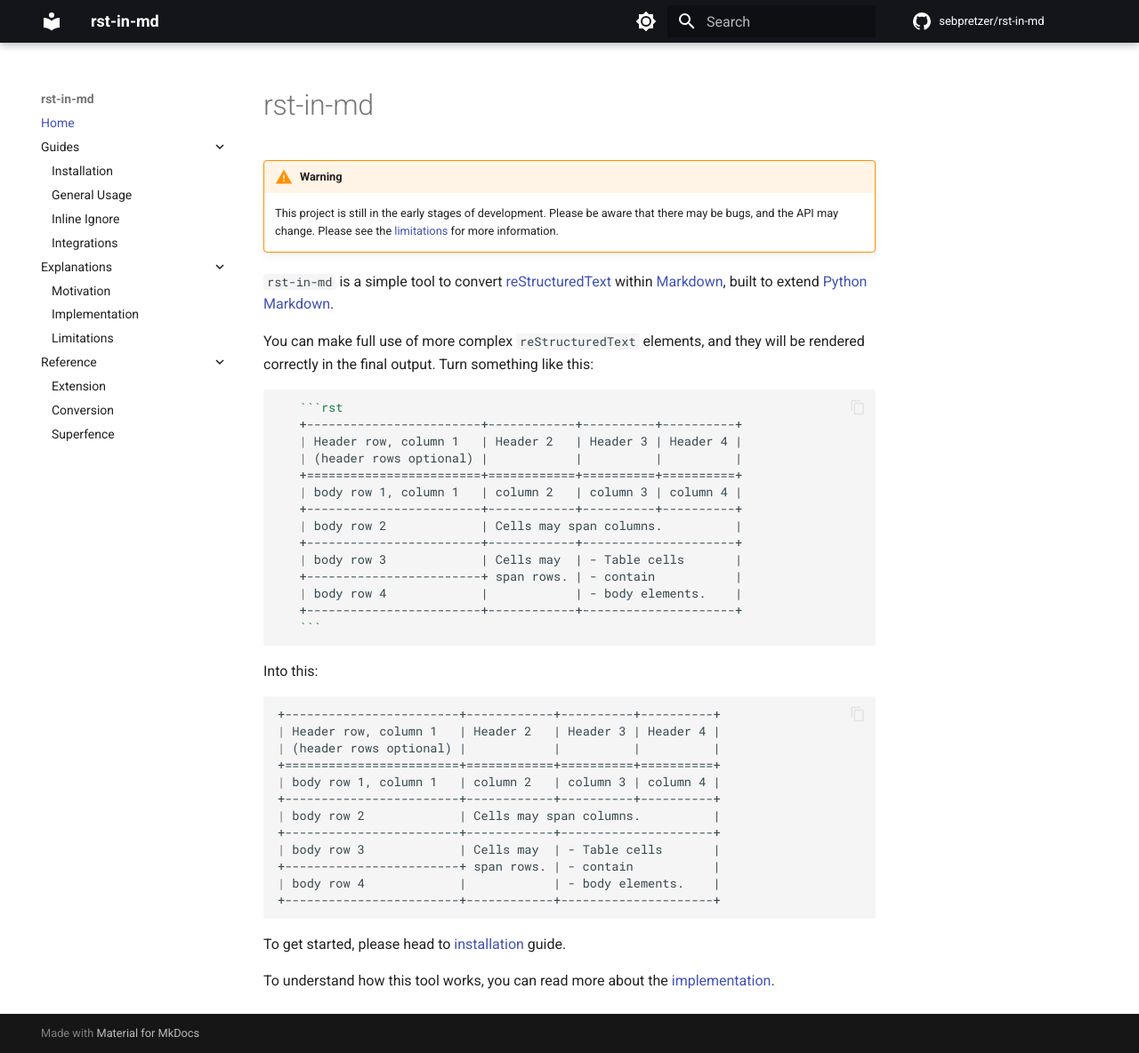
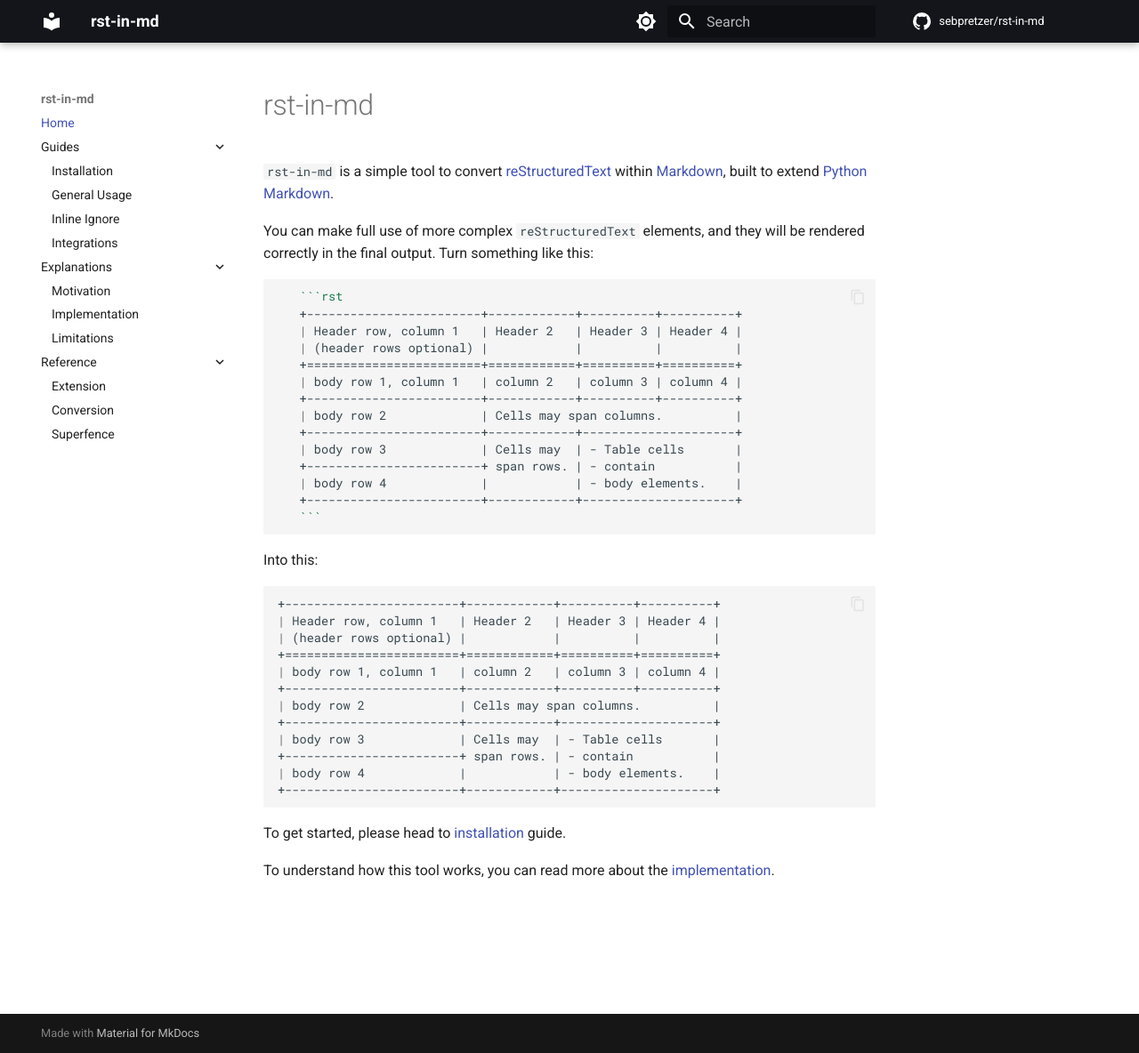
Before and after one commit to sebpretzer/rst-in-md, an MkDocs documentation site: the page built from docs/index.md, in a window 1280 px wide and 1184 px high. Shown: the whole window at 89% size. Built offline with MkDocs 1.6.1 and Material for MkDocs 9.7.7, drawn with Linux system fonts in a browser that asks for light colours; comment, search, counter and statistics services are not loaded.

Commit message:
remove warning

```diff
--- a/docs/index.md
+++ b/docs/index.md
@@ -1,7 +1,4 @@
 # rst-in-md
-
-!!! warning
-    This project is still in the early stages of development. Please be aware that there may be bugs, and the API may change. Please see the [limitations](./explanations/limitations.md) for more information.
 
 `rst-in-md` is a simple tool to convert [reStructuredText](https://docutils.sourceforge.io/rst.html) within [Markdown](https://daringfireball.net/projects/markdown/), built to extend [Python Markdown](https://python-markdown.github.io/).
 
```
Also changed, not shown: README.md (+0 -3 lines).
